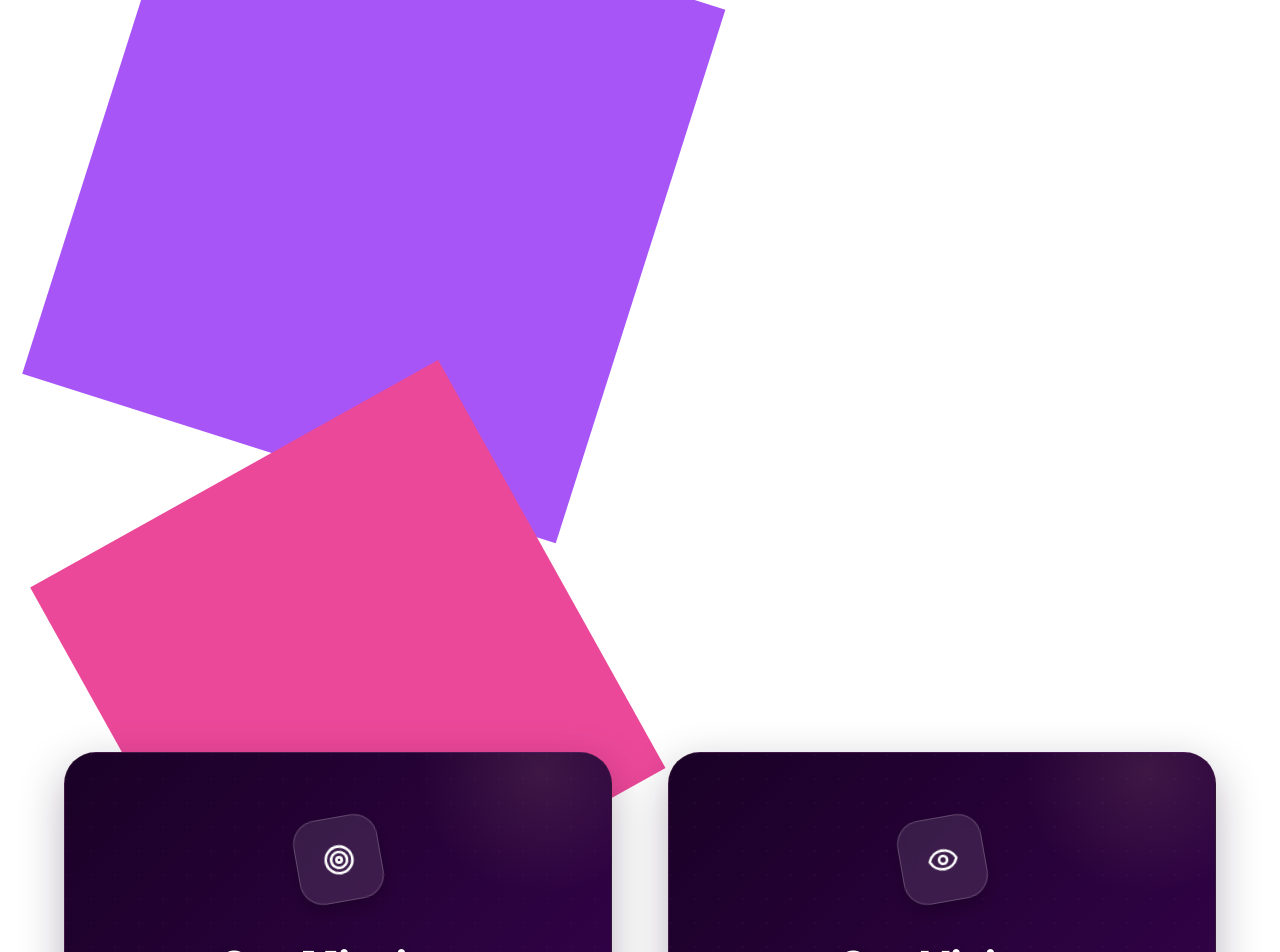
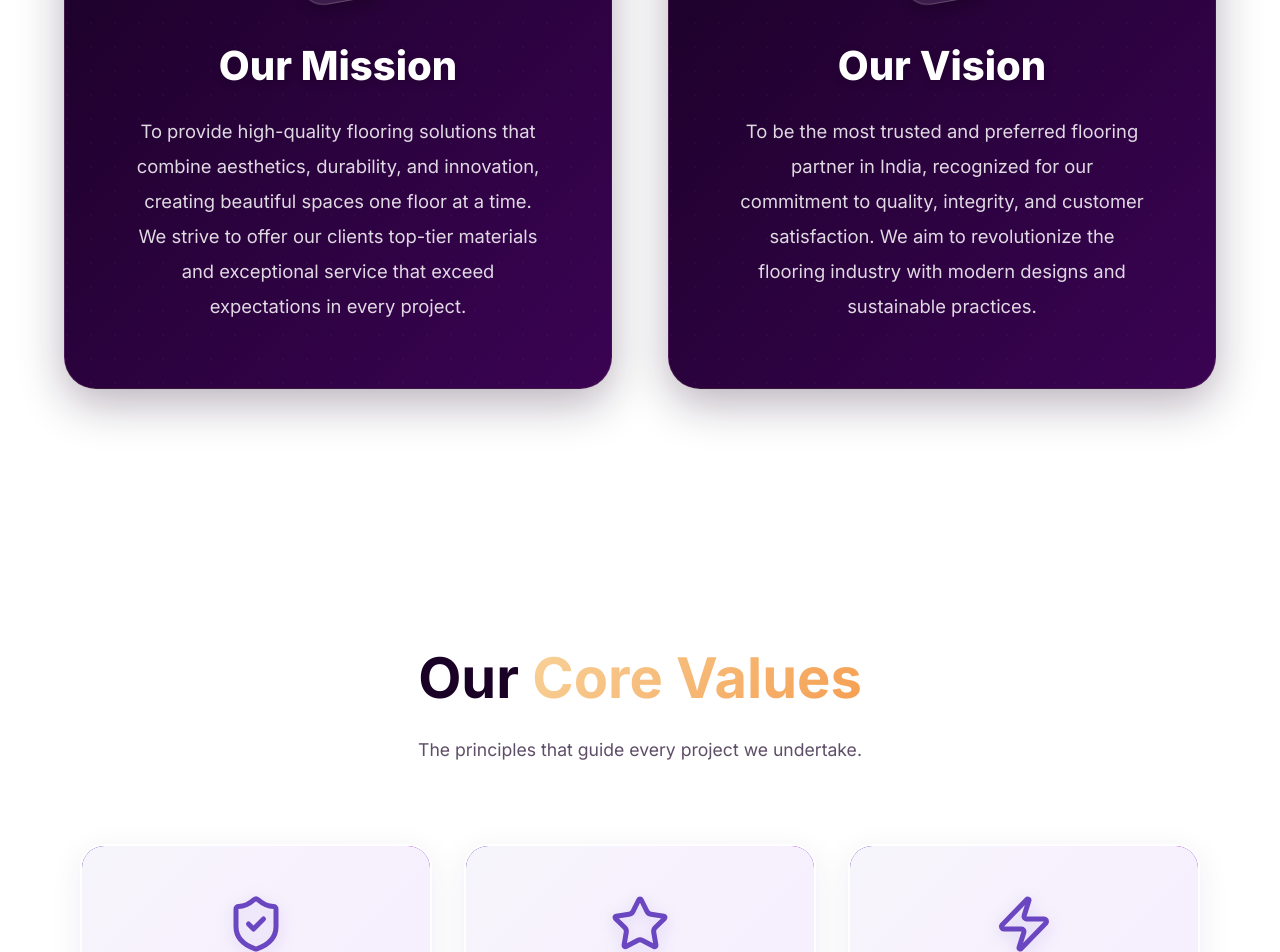
Before and after one commit to Eshbanoliver/complete-flooring-website-showcase, a React (Vite) app: page /about in a window 1280 px wide. Shown: the part 1941-2893 px from the top of the page. Built offline with nearby package versions, Linux system fonts and the light colour scheme.

Commit message:
about  page set

```diff
--- a/src/components/MissionVision.jsx
+++ b/src/components/MissionVision.jsx
@@ -6,10 +6,6 @@ import './MissionVision.css';
 const MissionVision = () => {
   return (
     <section className="mission-vision-section section-padding">
-      <div className="section-decor">
-        <div className="decor-blob blob-1"></div>
-        <div className="decor-blob blob-2"></div>
-      </div>
       <div className="container mission-vision-grid">
         <motion.div
           initial={{ opacity: 0, x: -30 }}
```
